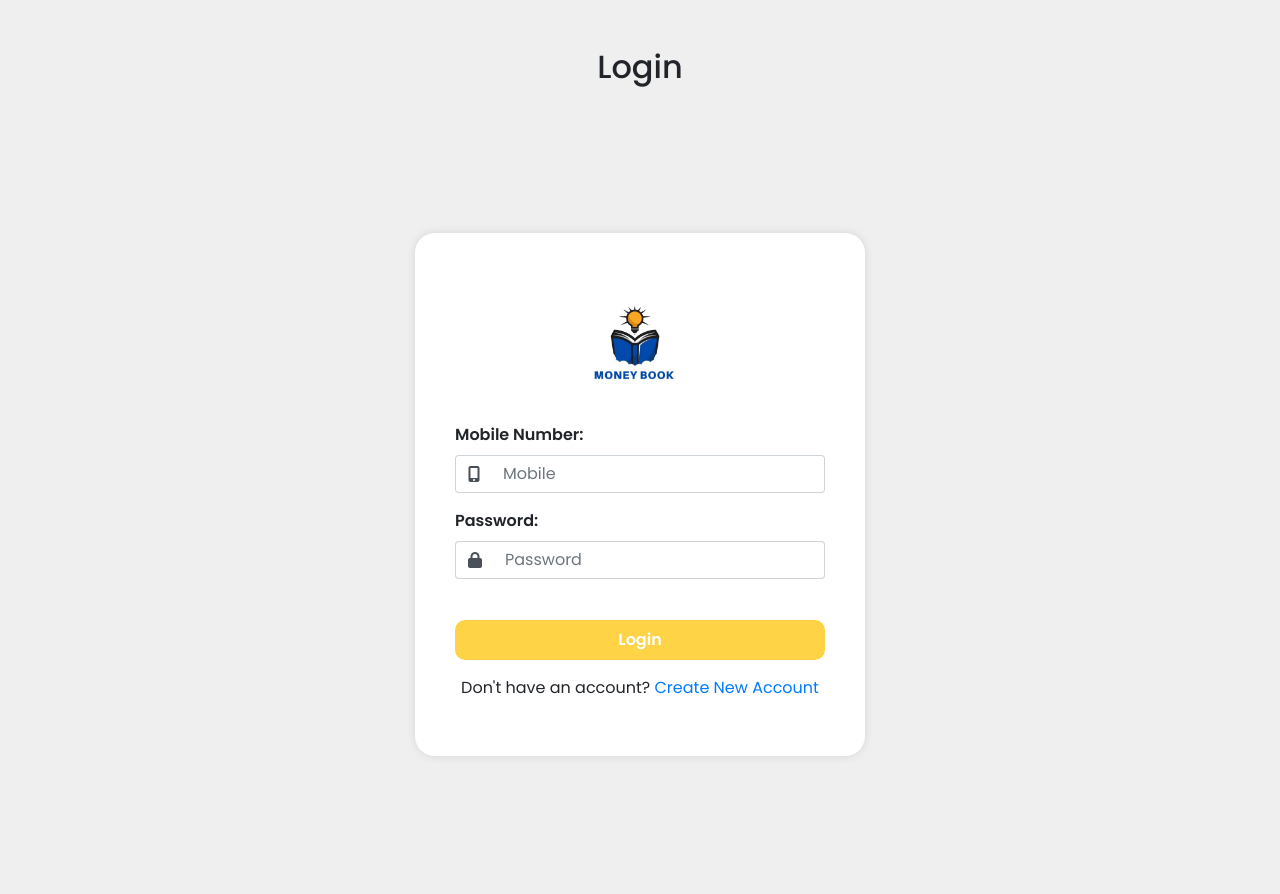
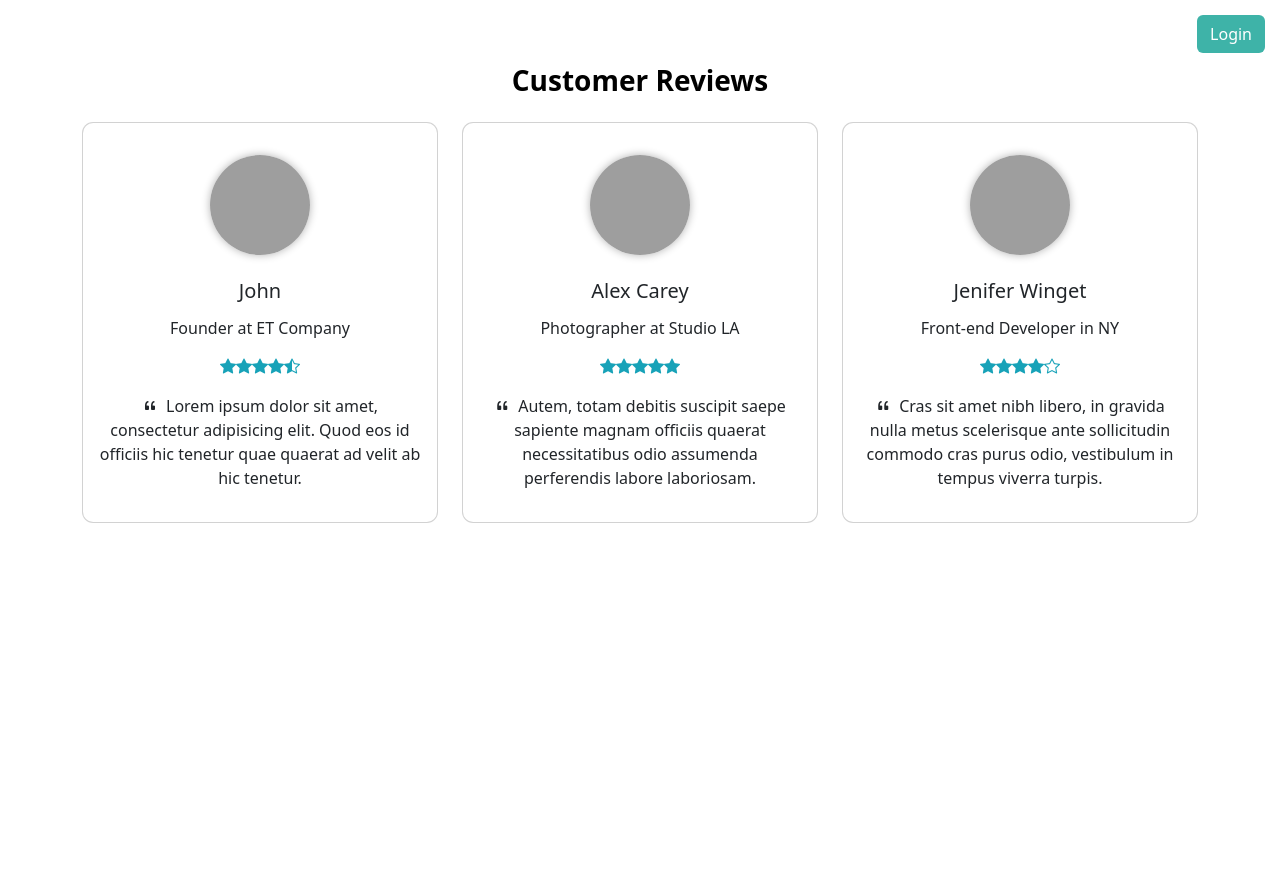
Before and after one commit to jayaprasad356/tamilmoney, a PHP site: page /ratings_job/ in a window 1280 px wide. After the commit the page ends 523 px from the top, so only its background shows below. Run offline with PHP 8.4, Linux system fonts and the light colour scheme; grey boxes are pictures that could not be loaded.

Commit message:
index.php

```diff
--- a/index.php
+++ b/index.php
@@ -1,157 +1,135 @@
-<?php
-include_once('includes/connection.php');
-session_start();
-ob_start();
-
-$loginapi = API_URL."login.php";
-
-
-if (isset($_POST['btnLogin'])) {
-    $mobile = $_POST["mobile"];
-    $password = $_POST["password"];
-
-    if($mobile == "" || $password == ""){
-        echo "<script>alert('Please fill all the fields')</script>";
-    }else{
-        $data = array(
-            "mobile" => $mobile,
-            "password" => $password
-        );
-        $curl = curl_init($loginapi);
-        curl_setopt($curl, CURLOPT_POST, true);
-        curl_setopt($curl, CURLOPT_POSTFIELDS, $data);
-        curl_setopt($curl, CURLOPT_RETURNTRANSFER, true);
-        curl_setopt($curl, CURLOPT_SSL_VERIFYPEER, false);
-        $response = curl_exec($curl);
-        if ($response === false) {
-            // Error in cURL request
-            echo "Error: " . curl_error($curl);
-        } else {
-            // Successful API response
-            $responseData = json_decode($response, true);
-            if ($responseData !== null && $responseData["success"]) {
-                // Display transaction details
-                $userdetails = $responseData["data"];
-                if (!empty($userdetails)) {
-                    $_SESSION['id'] = $userdetails[0]["id"];
-                    header("Location: dashboard.php");
-                } else {
-                    echo "No transactions found.";
-                }
-            } else {
-                if ($responseData !== null) {
-                    // show error in dialog box
-                    echo "<script>alert('Error message: " . $responseData["message"] . "')</script>";
-                }
-            }
-        }
-        curl_close($curl);
-
-    }
-}
-?>
-
-
-
 <!DOCTYPE html>
 <html lang="en">
 <head>
     <meta charset="UTF-8">
     <meta name="viewport" content="width=device-width, initial-scale=1.0">
-    <title>Login</title>
-    <link href="https://stackpath.bootstrapcdn.com/bootstrap/4.5.2/css/bootstrap.min.css" rel="stylesheet">
-    <link rel="stylesheet" href="https://cdnjs.cloudflare.com/ajax/libs/font-awesome/6.0.0-beta3/css/all.min.css"> <!-- Font Awesome CSS -->
-    <link href="https://fonts.googleapis.com/css2?family=Poppins:wght@400;500;600&display=swap" rel="stylesheet">
+    <title>Bootstrap Sidebar Example</title>
+    <!-- Bootstrap CSS -->
+    <link href="https://cdn.jsdelivr.net/npm/bootstrap@5.3.0-alpha1/dist/css/bootstrap.min.css" rel="stylesheet">
+    <!-- Bootstrap Icons CSS -->
+    <link href="https://cdn.jsdelivr.net/npm/bootstrap-icons@1.10.3/font/bootstrap-icons.css" rel="stylesheet">
+    <!-- Custom CSS -->
     <style>
-        input[type="number"]::-webkit-inner-spin-button,
-        input[type="number"]::-webkit-outer-spin-button {
-            -webkit-appearance: none;
-            margin: 0;
+        .card {
+            border-radius: .7rem;
         }
-        body {
-        font-family: 'Poppins', Arial, sans-serif;
-        background: #efefef;
-    }
-        .custom-container {
-            width: 450px;
-            margin: 10px auto; /* Adjusted margin */
-            padding: 40px;
-            border-radius: 20px;
-            box-shadow: 0 0 10px rgba(0, 0, 0, 0.1);
-            background: rgb(255, 255, 255);
+        .text-info {
+            color: #17a2b8 !important; /* Ensure the color is applied */
         }
-        .btn-custom {
-            width: 100%;
-            margin-top:25px;
-            border-radius: 10px;
-            border: 2px solid #fed346;
-
+        .shadow-1-strong {
+            box-shadow: 0 0 0.5rem rgba(0, 0, 0, 0.3);
         }
-        .btn-customs {
-            width: 100%;
-            border-radius: 15px;
-
+        .login-btn {
+            position: absolute;
+            top: 15px;
+            right: 15px;
+            z-index: 999; /* Make sure the button stays on top */
         }
-        @media (max-width: 576px) {
-            .nowrap-mobile {
-                white-space: nowrap;
-                font-size: 10px;
-            }
-            .btn-customs {
-            width: 100%;
-            border-radius: 15px;
-            margin-top:6px;
-
-        }
-
-        }
-
     </style>
 </head>
 <body>
-<h2 class="text-center mt-5">Login</h2> <!-- Moved Register text outside the container -->
-    <div class="container d-flex justify-content-center align-items-center" style="min-height: 100vh;">
-        <div class="custom-container">
-        <center> <img src="admin_v1/dist/img/money.jpeg" alt="Logo" style="max-width: 150px; height: auto; margin-right: 10px; border-radius:10px;"></center>
+<div class="container-fluid">
+    <div class="row flex-nowrap">
+        <div class="col py-3">
+            <section style="color: #000;">
+                <div class="container py-5">
+                    <div class="row d-flex justify-content-center">
+                        <div class="col-md-10 col-xl-8 text-center">
+                            <h3 class="fw-bold mb-4">Customer Reviews</h3>
+                        </div>
+                    </div>
 
-        <form method="post" enctype="multipart/form-data">
-            <div class="form-group">
-                    <label for="number" style= "font-weight:bold;">Mobile Number:</label>
-                    <div class="input-group">
-                        <div class="input-group-prepend">
-                            <span class="input-group-text" style="border-right: none; background: transparent;"><i class="fas fa-mobile-alt"></i></span>
+                    <div class="row text-center">
+                        <!-- Review 1 -->
+                        <div class="col-md-4 mb-4 mb-md-0">
+                            <div class="card">
+                                <div class="card-body py-4 mt-2">
+                                    <div class="d-flex justify-content-center mb-4">
+                                        <img src="https://media.istockphoto.com/id/492529287/photo/portrait-of-happy-laughing-man.jpg?s=612x612&w=0&k=20&c=0xQcd69Bf-mWoJYgjxBSPg7FHS57nOfYpZaZlYDVKRE="
+                                            class="rounded-circle shadow-1-strong" width="100" height="100" />
+                                    </div>
+                                    <h5 class="font-weight-bold">John</h5>
+                                    <h6 class="font-weight-bold my-3">Founder at ET Company</h6>
+                                    <ul class="list-unstyled d-flex justify-content-center">
+                                        <li><i class="bi bi-star-fill text-info"></i></li>
+                                        <li><i class="bi bi-star-fill text-info"></i></li>
+                                        <li><i class="bi bi-star-fill text-info"></i></li>
+                                        <li><i class="bi bi-star-fill text-info"></i></li>
+                                        <li><i class="bi bi-star-half text-info"></i></li>
+                                    </ul>
+                                    <p class="mb-2">
+                                        <i class="bi bi-quote quote-left pe-2"></i>Lorem ipsum dolor sit amet,
+                                        consectetur adipisicing elit. Quod eos id officiis hic tenetur quae quaerat
+                                        ad velit ab hic tenetur.
+                                    </p>
+                                </div>
+                            </div>
                         </div>
-                        <input type="text" class="form-control" id="mobile" name="mobile" placeholder="Mobile" required style="border-left: none; ">
+
+                        <!-- Review 2 -->
+                        <div class="col-md-4 mb-4 mb-md-0">
+                            <div class="card">
+                                <div class="card-body py-4 mt-2">
+                                    <div class="d-flex justify-content-center mb-4">
+                                        <img src="https://www.stryx.com/cdn/shop/articles/man-looking-attractive.jpg?v=1666662774"
+                                            class="rounded-circle shadow-1-strong" width="100" height="100" />
+                                    </div>
+                                    <h5 class="font-weight-bold">Alex Carey</h5>
+                                    <h6 class="font-weight-bold my-3">Photographer at Studio LA</h6>
+                                    <ul class="list-unstyled d-flex justify-content-center">
+                                        <li><i class="bi bi-star-fill text-info"></i></li>
+                                        <li><i class="bi bi-star-fill text-info"></i></li>
+                                        <li><i class="bi bi-star-fill text-info"></i></li>
+                                        <li><i class="bi bi-star-fill text-info"></i></li>
+                                        <li><i class="bi bi-star-fill text-info"></i></li>
+                                    </ul>
+                                    <p class="mb-2">
+                                        <i class="bi bi-quote quote-left pe-2"></i>Autem, totam debitis suscipit saepe
+                                        sapiente magnam officiis quaerat necessitatibus odio assumenda perferendis
+                                        labore laboriosam.
+                                    </p>
+                                </div>
+                            </div>
+                        </div>
+
+                        <!-- Review 3 -->
+                        <div class="col-md-4 mb-0">
+                            <div class="card">
+                                <div class="card-body py-4 mt-2">
+                                    <div class="d-flex justify-content-center mb-4">
+                                        <img src="https://media.istockphoto.com/id/2043245952/photo/portrait-smile-and-business-woman-in-office-workplace-and-female-person-on-computer-in.webp?b=1&s=170667a&w=0&k=20&c=oe5sdtU9ZbOflBnSK7oa3ivYv2SXXS8A43SIhTUXO2s="
+                                            class="rounded-circle shadow-1-strong" width="100" height="100" />
+                                    </div>
+                                    <h5 class="font-weight-bold">Jenifer Winget</h5>
+                                    <h6 class="font-weight-bold my-3">Front-end Developer in NY</h6>
+                                    <ul class="list-unstyled d-flex justify-content-center">
+                                        <li><i class="bi bi-star-fill text-info"></i></li>
+                                        <li><i class="bi bi-star-fill text-info"></i></li>
+                                        <li><i class="bi bi-star-fill text-info"></i></li>
+                                        <li><i class="bi bi-star-fill text-info"></i></li>
+                                        <li><i class="bi bi-star text-info"></i></li>
+                                    </ul>
+                                    <p class="mb-2">
+                                        <i class="bi bi-quote quote-left pe-2"></i>Cras sit amet nibh libero, in gravida
+                                        nulla metus scelerisque ante sollicitudin commodo cras purus odio,
+                                        vestibulum in tempus viverra turpis.
+                                    </p>
+                                </div>
+                            </div>
+                        </div>
                     </div>
                 </div>
-                <div class="form-group">
-                    <label for="password" style= "font-weight:bold;">Password:</label>
-                    <div class="input-group">
-                        <div class="input-group-prepend">
-                            <span class="input-group-text" style="border-right: none; background: transparent;"><i class="fas fa-lock"></i></span>
-                        </div>
-                        <input type="password" class="form-control" id="password" name="password" placeholder="Password" required style="border-left: none;">
-                    </div>
-                    <span id="passwordError" class="text-danger"></span>
-                </div>
-
-                <div class="form-group">
-                <button type="submit" class="btn btn-primary btn-custom" name="btnLogin"  style="background-color:#fed346; color:white; font-weight:bold;">Login</button>
-                </div>
-                <div class="text-center mt-3">
-                    <p>Don't have an account? <a href="register.php">Create New Account</a></p>
-                </div>
-            </form>
+            </section>
         </div>
     </div>
-    <script>
-  window.addEventListener('DOMContentLoaded', function() {
-    // Get the checkbox element
-    var checkbox = document.getElementById('checkbox');
-    // Set the "checked" attribute to true
-    checkbox.checked = true;
-  });
-</script>
+</div>
 
+<!-- Login Button -->
+<div class="login-btn">
+    <a href="login.php"  style="background-color:#3eb3a8; color:white;" class="btn" >Login</a>
+</div>
+
+<!-- Bootstrap JS Bundle -->
+<script src="https://cdn.jsdelivr.net/npm/bootstrap@5.3.0-alpha1/dist/js/bootstrap.bundle.min.js"></script>
 </body>
 </html>
```
Also changed, not shown: login.php (+8 -3 lines), register.php (+4 -4 lines).
